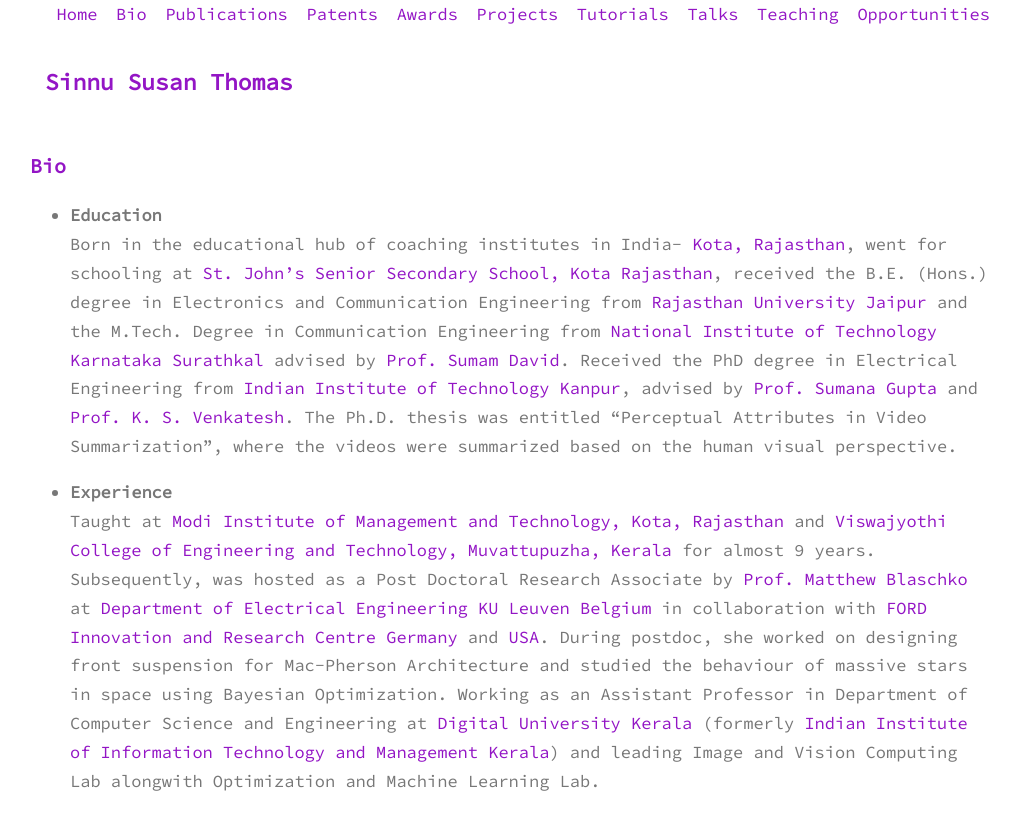
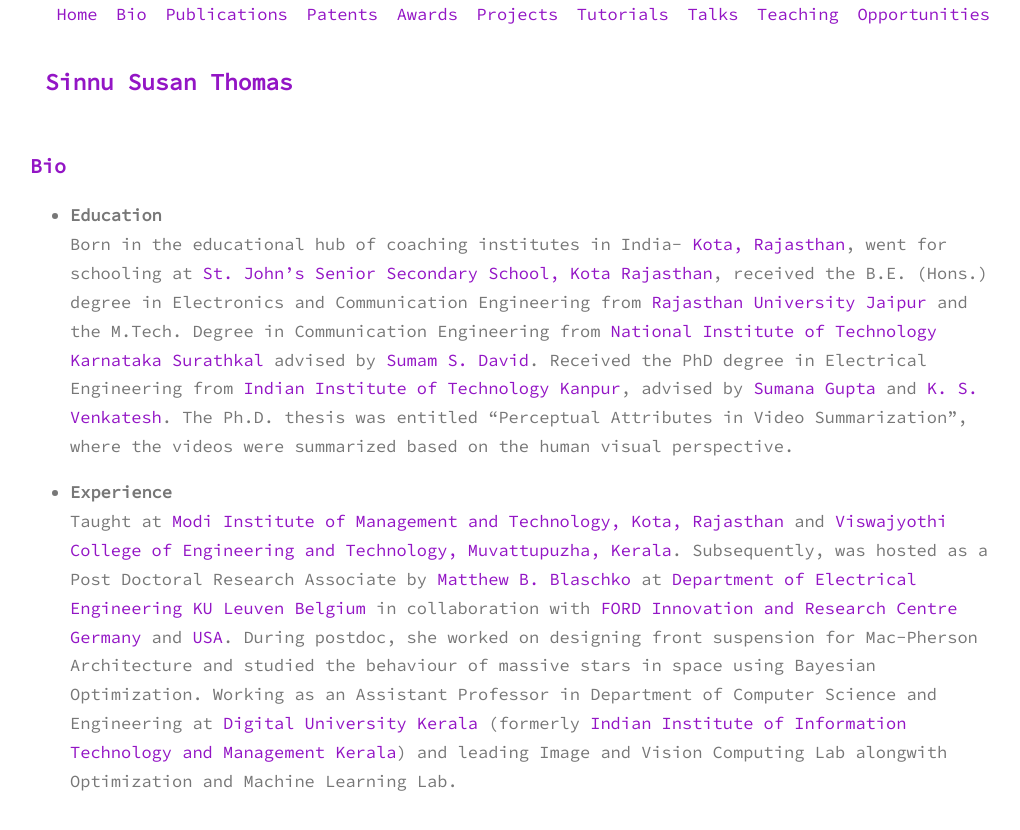
Before and after one commit to sinnuthomas/sinnuthomas.github.io, a Jekyll site: the page built from bio.md, in a window 1280 px wide. Shown: the top 830 px of the page, without its empty margins (130-1150 px from the left). Built offline with Jekyll 4.4.1, drawn with Linux system fonts in a browser that asks for light colours.

Commit message:
Update bio.md

```diff
--- a/bio.md
+++ b/bio.md
@@ -5,8 +5,8 @@
 ---
 * **Education**
   <br/>
-Born in the educational hub of coaching institutes in India- [Kota, Rajasthan](https://kota.rajasthan.gov.in/content/raj/kota/en/home.html), went for schooling at [St. John's Senior Secondary School, Kota Rajasthan](http://www.stjohnsschoolkota.edu.in/), received the B.E. (Hons.) degree in Electronics and Communication Engineering from [Rajasthan University Jaipur](https://www.uniraj.ac.in/) and the M.Tech. Degree in Communication Engineering from [National Institute of Technology Karnataka Surathkal](https://www.nitk.ac.in/) advised by [Prof. Sumam David](https://sumam.nitk.ac.in/). Received the PhD degree in Electrical Engineering from [Indian Institute of Technology Kanpur](https://iitk.ac.in/), advised by [Prof. Sumana Gupta](http://www.iitk.ac.in/ee/people/fac-pages/sumana.shtml) and [Prof. K. S. Venkatesh](http://home.iitk.ac.in/~venkats/). The Ph.D. thesis was entitled “Perceptual Attributes in Video Summarization”, where the videos were summarized based on the human visual perspective.
+Born in the educational hub of coaching institutes in India- [Kota, Rajasthan](https://kota.rajasthan.gov.in/content/raj/kota/en/home.html), went for schooling at [St. John's Senior Secondary School, Kota Rajasthan](http://www.stjohnsschoolkota.edu.in/), received the B.E. (Hons.) degree in Electronics and Communication Engineering from [Rajasthan University Jaipur](https://www.uniraj.ac.in/) and the M.Tech. Degree in Communication Engineering from [National Institute of Technology Karnataka Surathkal](https://www.nitk.ac.in/) advised by [Sumam S. David](https://sumam.nitk.ac.in/). Received the PhD degree in Electrical Engineering from [Indian Institute of Technology Kanpur](https://iitk.ac.in/), advised by [Sumana Gupta](http://www.iitk.ac.in/ee/people/fac-pages/sumana.shtml) and [K. S. Venkatesh](http://home.iitk.ac.in/~venkats/). The Ph.D. thesis was entitled “Perceptual Attributes in Video Summarization”, where the videos were summarized based on the human visual perspective.
 
 * **Experience**
   <br/>
-Taught at [Modi Institute of Management and Technology, Kota, Rajasthan](http://www.modiedukota.org/) and [Viswajyothi College of Engineering and Technology, Muvattupuzha, Kerala](https://vjcet.org/#/) for almost 9 years.  Subsequently, was hosted as a Post Doctoral Research Associate by [Prof. Matthew Blaschko](https://homes.esat.kuleuven.be/~mblaschk/)  at [Department of Electrical Engineering KU Leuven Belgium](https://www.esat.kuleuven.be/psi) in collaboration with [FORD Innovation and Research Centre Germany](https://www.ford.de/) and [USA](https://www.ford.com/). During postdoc, she worked on designing front suspension for Mac-Pherson Architecture and studied the behaviour of massive stars in space using Bayesian Optimization. Working as an Assistant Professor in Department of Computer Science and Engineering at [Digital University Kerala](https://www.dukerala.in/) (formerly [Indian Institute of Information Technology and Management Kerala](https://www.iiitmk.ac.in/)) and leading Image and Vision Computing Lab alongwith Optimization and Machine Learning Lab.
+Taught at [Modi Institute of Management and Technology, Kota, Rajasthan](http://www.modiedukota.org/) and [Viswajyothi College of Engineering and Technology, Muvattupuzha, Kerala](https://vjcet.org/#/).  Subsequently, was hosted as a Post Doctoral Research Associate by [Matthew B. Blaschko](https://homes.esat.kuleuven.be/~mblaschk/)  at [Department of Electrical Engineering KU Leuven Belgium](https://www.esat.kuleuven.be/psi) in collaboration with [FORD Innovation and Research Centre Germany](https://www.ford.de/) and [USA](https://www.ford.com/). During postdoc, she worked on designing front suspension for Mac-Pherson Architecture and studied the behaviour of massive stars in space using Bayesian Optimization. Working as an Assistant Professor in Department of Computer Science and Engineering at [Digital University Kerala](https://www.dukerala.in/) (formerly [Indian Institute of Information Technology and Management Kerala](https://www.iiitmk.ac.in/)) and leading Image and Vision Computing Lab alongwith Optimization and Machine Learning Lab.
```
